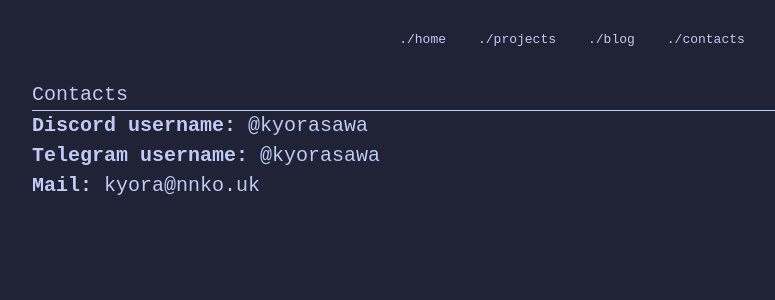
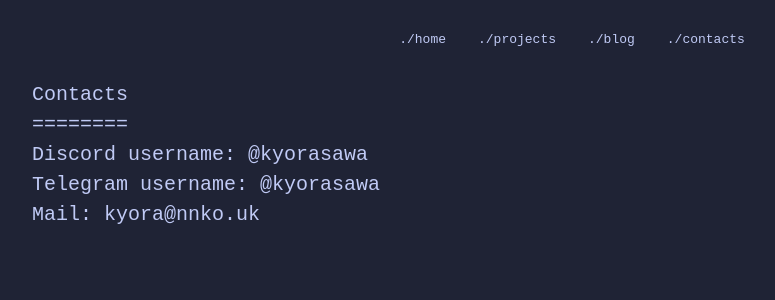
Before and after one commit to Kyorasawa/Website, a Next.js app: page /contacts in a window 1280 px wide. Shown: the top 300 px of the page, without its empty margins (68-843 px from the left). Built offline with nearby package versions, Linux system fonts and the light colour scheme.

Commit message:
Update page.tsx

```diff
--- a/src/app/contacts/page.tsx
+++ b/src/app/contacts/page.tsx
@@ -2,6 +2,8 @@
 import React from 'react';
 import Link from 'next/link';
 import "./style.css";
+
+
 
 export default function Page() {
     return (
@@ -18,13 +20,13 @@ export default function Page() {
                     </nav>
                 </div>
             </header>
-            <main className="project">
+            <div className="project">
                 <h1>Contacts</h1>
-                <hr />
-                <p><strong>Discord username:</strong> @kyorasawa</p>
-                <p><strong>Telegram username:</strong> @kyorasawa</p>
-                <p><strong>Mail:</strong> kyora@nnko.uk</p>
-            </main>
+                <h1>========</h1>
+                <h1>Discord username: @kyorasawa</h1>
+                <h1>Telegram username: @kyorasawa</h1>
+                <h1>Mail: kyora@nnko.uk</h1>
+            </div>
         </div>
     );
 }
```
